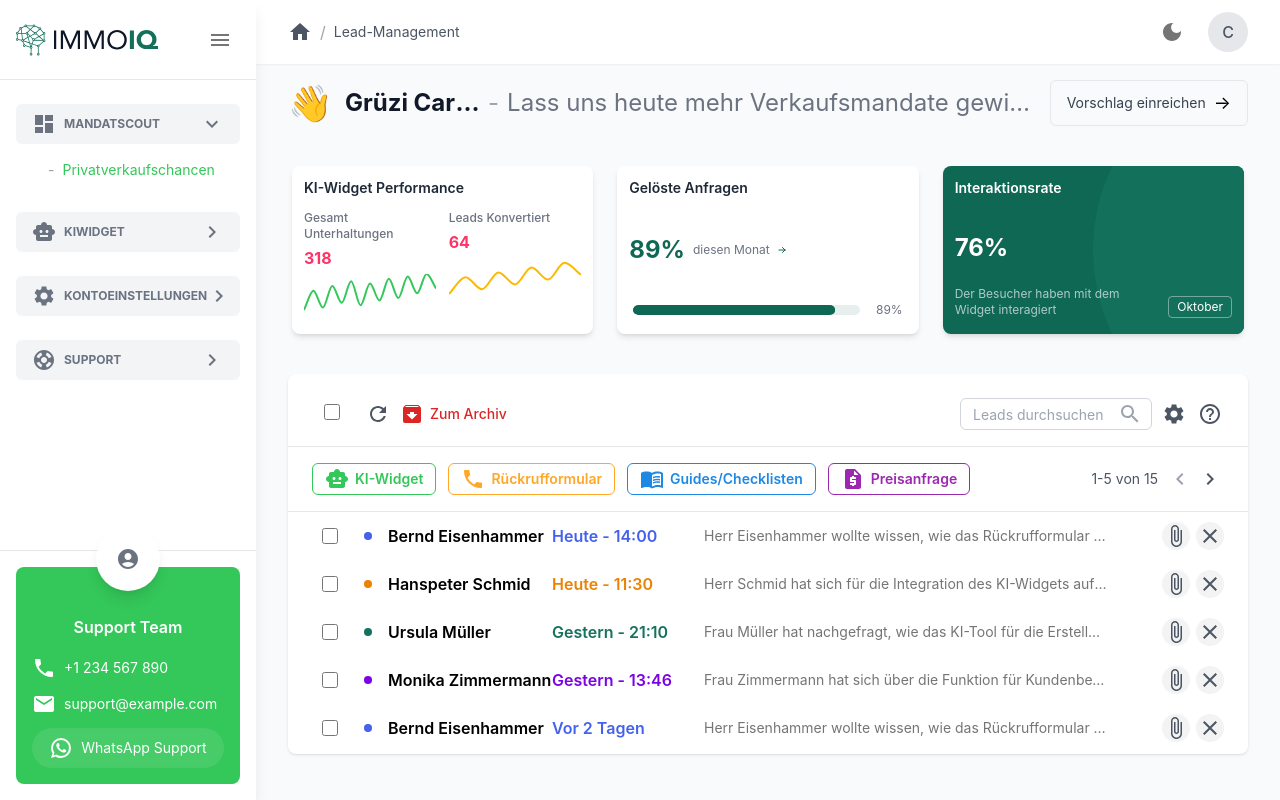
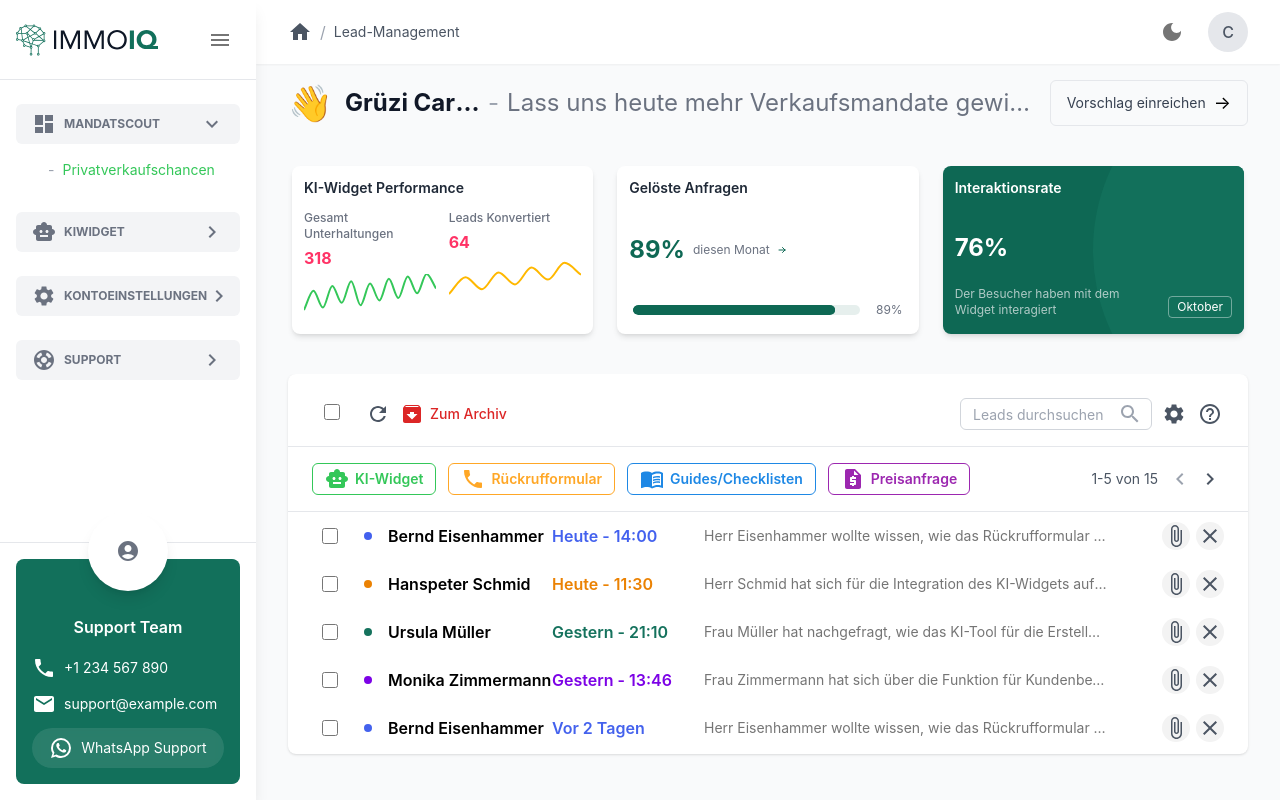
Before and after one commit to anonfaded/immoiq, a React (Vite) app: page /dashboard in a window 1280 px wide. Built offline with nearby package versions, Linux system fonts and the light colour scheme.

Commit message:
Refactor Dashboard component: Update background color and profile picture size in Help Section for improved visual appeal. Adjust padding for better alignment and spacing, enhancing overall user experience.

```diff
--- a/src/pages/Dashboard.jsx
+++ b/src/pages/Dashboard.jsx
@@ -517,11 +517,11 @@ export default function Dashboard() {
 
         {/* Help Section */}
         <div className="p-4 border-t border-gray-200 relative">
-          <div className="bg-[#34c759] text-white rounded-lg p-4 h-auto pt-12">
+          <div className="bg-[#12705b] text-white rounded-lg p-4 h-auto pt-14">
             {/* Profile Picture */}
-            <div className="absolute -top-6 left-1/2 transform -translate-x-1/2">
-              <div className="w-16 h-16 rounded-full bg-white flex items-center justify-center shadow-lg">
-                <AccountCircle className="w-14 h-14 text-gray-500" />
+            <div className="absolute -top-8 left-1/2 transform -translate-x-1/2">
+              <div className="w-20 h-20 rounded-full bg-white flex items-center justify-center shadow-lg">
+                <AccountCircle className="w-16 h-16 text-gray-500" />
               </div>
             </div>
 
```
